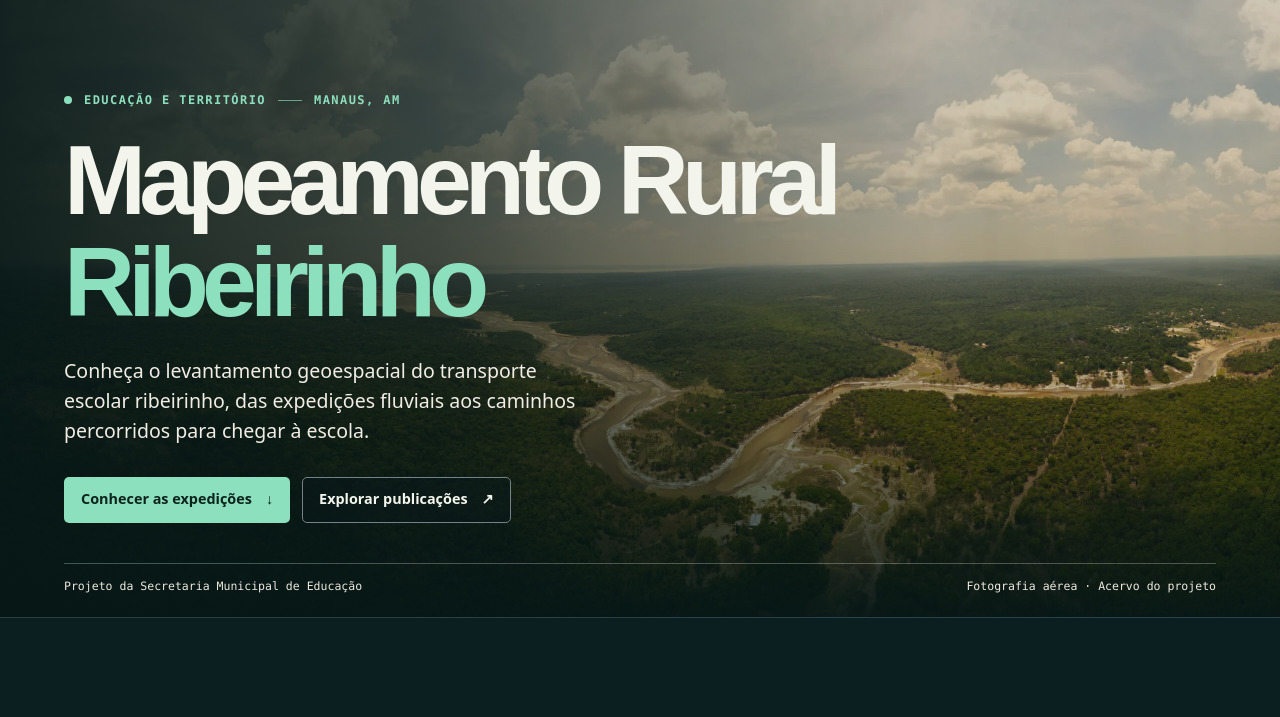
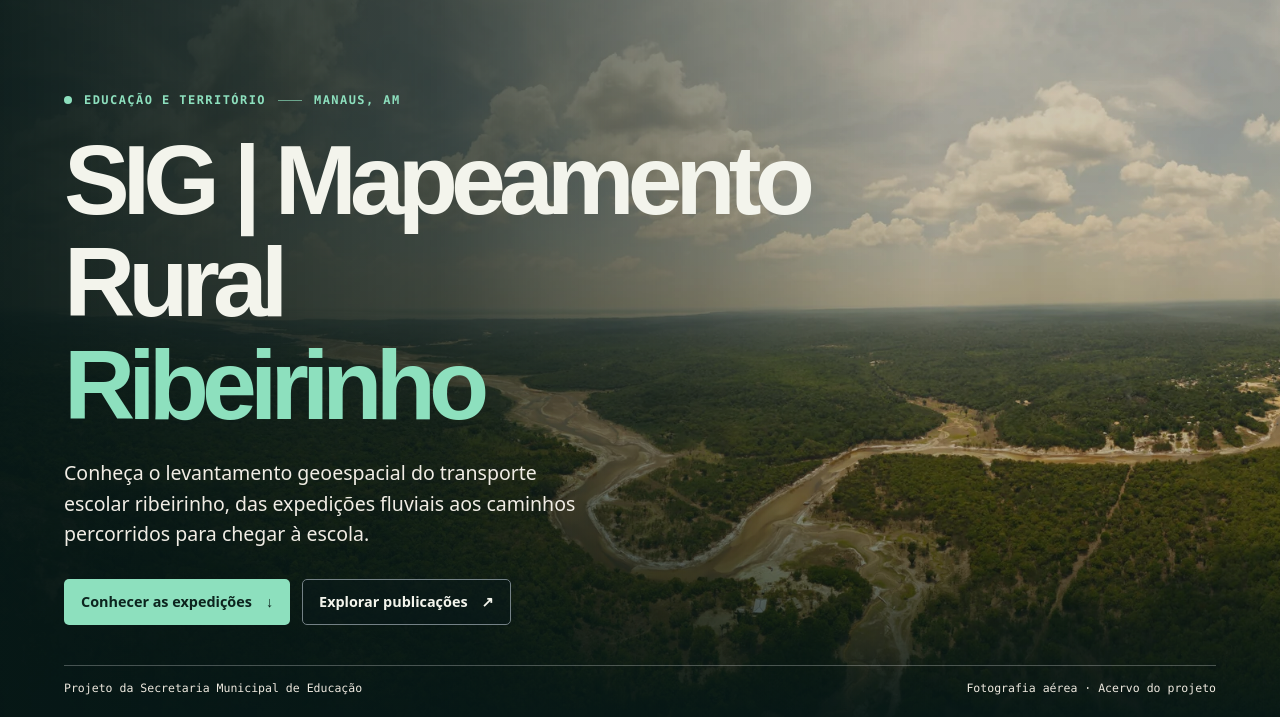
Before and after one commit to Charles-Igeotecnologia/SEMED-Mapeamento-Rural-Ribeirinho, a plain HTML site: page index.html in a window 1280 px wide. Shown: the part 81-798 px from the top of the page. Drawn offline with Linux system fonts and the light colour scheme.

Commit message:
Atualiza o título do portal para SIG

```diff
--- a/index.html
+++ b/index.html
@@ -4,7 +4,7 @@
   <meta charset="utf-8">
   <meta name="viewport" content="width=device-width, initial-scale=1">
   <meta name="theme-color" content="#09191b">
-  <title>Mapeamento Rural Ribeirinho | SEMED Manaus</title>
+  <title>SIG | Mapeamento Rural Ribeirinho | SEMED Manaus</title>
   <meta name="description" content="Conheça o projeto de mapeamento do transporte escolar rural ribeirinho da SEMED Manaus. Explore expedições, rotas e registros de campo.">
   <link rel="icon" href="assets/simbolo.svg" type="image/svg+xml">
   <link rel="stylesheet" href="vendor/leaflet/leaflet.css">
@@ -29,7 +29,7 @@
       <div class="wrap hero-inner">
         <div class="hero-copy">
           <p class="kicker"><span></span> Educação e território <i></i> Manaus, AM</p>
-          <h1 id="titulo">Mapeamento Rural<br><em>Ribeirinho</em></h1>
+          <h1 id="titulo">SIG | Mapeamento Rural<br> <em>Ribeirinho</em></h1>
           <p class="hero-description">Conheça o levantamento geoespacial do transporte escolar ribeirinho, das expedições fluviais aos caminhos percorridos para chegar à escola.</p>
           <div class="actions"><a class="button primary" href="#expedicoes">Conhecer as expedições <span aria-hidden="true">↓</span></a><a class="button secondary" href="#publicacoes">Explorar publicações <span aria-hidden="true">↗</span></a></div>
         </div>
@@ -106,7 +106,7 @@
       </div>
     </section>
   </main>
-  <footer><div class="wrap footer-inner"><div><strong>Mapeamento Rural Ribeirinho</strong><p>Secretaria Municipal de Educação de Manaus · Elaboração: DGTI Geotecnologia</p></div><a href="#inicio">Voltar ao início ↑</a></div></footer>
+  <footer><div class="wrap footer-inner"><div><strong>SIG | Mapeamento Rural Ribeirinho</strong><p>Secretaria Municipal de Educação de Manaus · Elaboração: DGTI Geotecnologia</p></div><a href="#inicio">Voltar ao início ↑</a></div></footer>
   <dialog id="leitor" aria-labelledby="leitor-titulo">
     <div class="reader">
       <button id="fechar" class="close" type="button" aria-label="Fechar publicação" autofocus>×</button>
```
Also changed, not shown: relatorio.html (+2 -2 lines).
